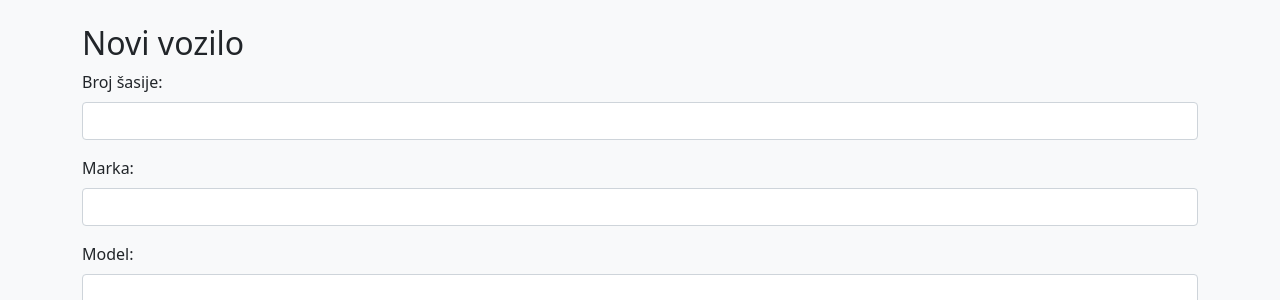
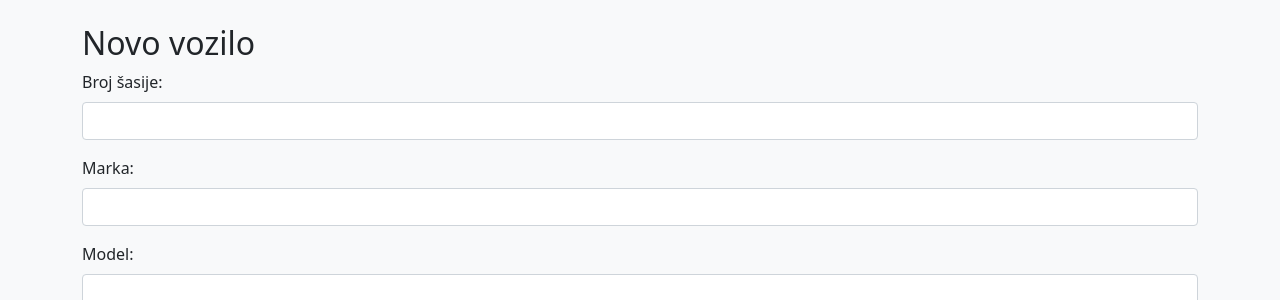
Before and after one commit to tmikulcic/InfoSus-projekt, a Flask app: page /vozilo/novo in a window 1280 px wide. Shown: the part 56-356 px from the top of the page. Run offline with Flask 3, Linux system fonts and the light colour scheme.

Commit message:
add docker

```diff
--- a/main.py
+++ b/main.py
@@ -336,4 +336,4 @@ def charts_earnings():
     )
 
 if __name__ == '__main__':
-    app.run(port=8080, debug=True)
+    app.run(host="0.0.0.0", port=8080)
--- a/templates/vozilo_form.html
+++ b/templates/vozilo_form.html
@@ -2,7 +2,7 @@
 {% block title %}{{ 'Uredi' if vozilo else 'Novi' }} vozilo{% endblock %}
 
 {% block content %}
-  <h2>{{ 'Uredi' if vozilo else 'Novi' }} vozilo</h2>
+  <h2>{{ 'Uredi' if vozilo else 'Novo' }} vozilo</h2>
   <form method="post">
     {% if vozilo %}
       <input type="hidden" name="id" value="{{ vozilo.id }}">
```
Also changed, not shown: requirements.txt (added, +10 -0 lines), 2 other files.
